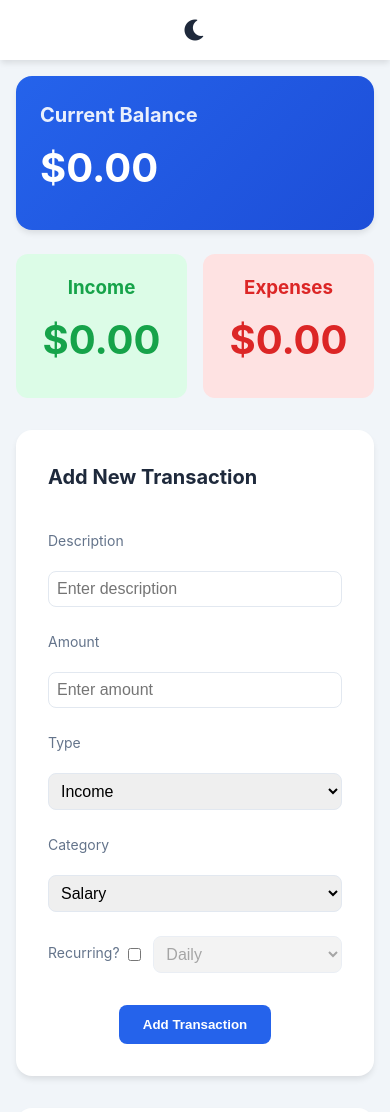
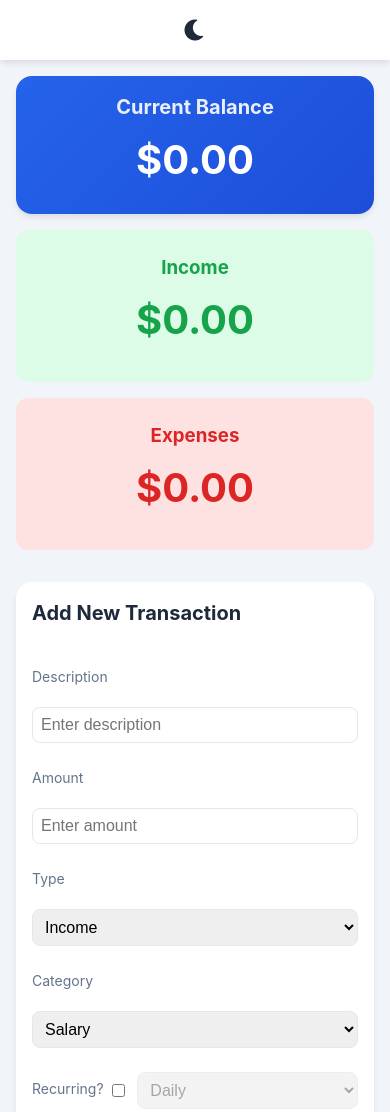
Before and after one commit to Feroov/PFM, a plain HTML site: page index.html in a window 390 px wide. Shown: the top 1112 px of the page. Drawn offline with nearby package versions, Linux system fonts and the light colour scheme.

Commit message:
Mobile view polish

```diff
--- a/assets/css/styles.css
+++ b/assets/css/styles.css
@@ -137,6 +137,12 @@
 h2 {
     font-size: 20px;
 }
+
+html, body {
+    max-width: 100%;
+    overflow-x: hidden;
+}
+
 
 body {
     font-family: 'Inter', -apple-system, BlinkMacSystemFont, sans-serif;
@@ -443,7 +449,7 @@ select:focus {
     flex-direction: column;
     overflow-x: hidden;
     gap: 0.75rem;
-    max-height: 300px;
+    max-height: 600px;
     overflow-y: auto;
     scrollbar-width: auto;
     scrollbar-color: #888 #f1f1f1;
@@ -924,3 +930,31 @@ select:focus {
         width: 100%;
     }
 }
+
+
+@media (max-width: 768px) {
+    .container {
+        padding: 1rem;
+        max-width: 100%;
+    }
+
+    .dashboard-grid, .income-expense-container {
+        grid-template-columns: 1fr;
+        gap: 1rem;
+    }
+
+    .balance-card, .stat-card {
+        width: 100%;
+        padding: 1.5rem;
+        text-align: center;
+    }
+
+    .transaction-form, .transaction-list, .csv-actions, .chart-container {
+        width: 100%;
+        padding: 1rem;
+    }
+
+    .card {
+        padding: 1rem;
+    }
+}
```
